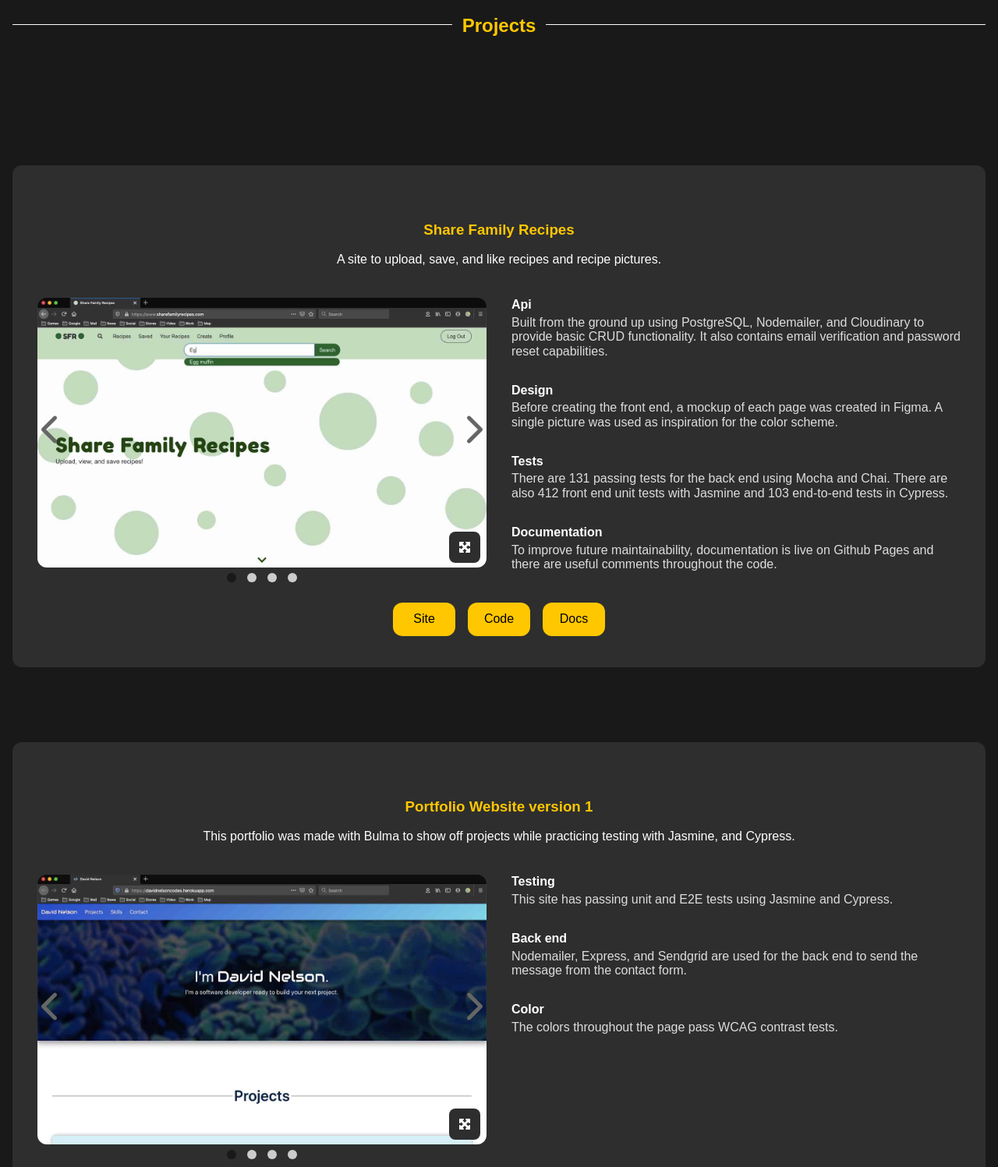
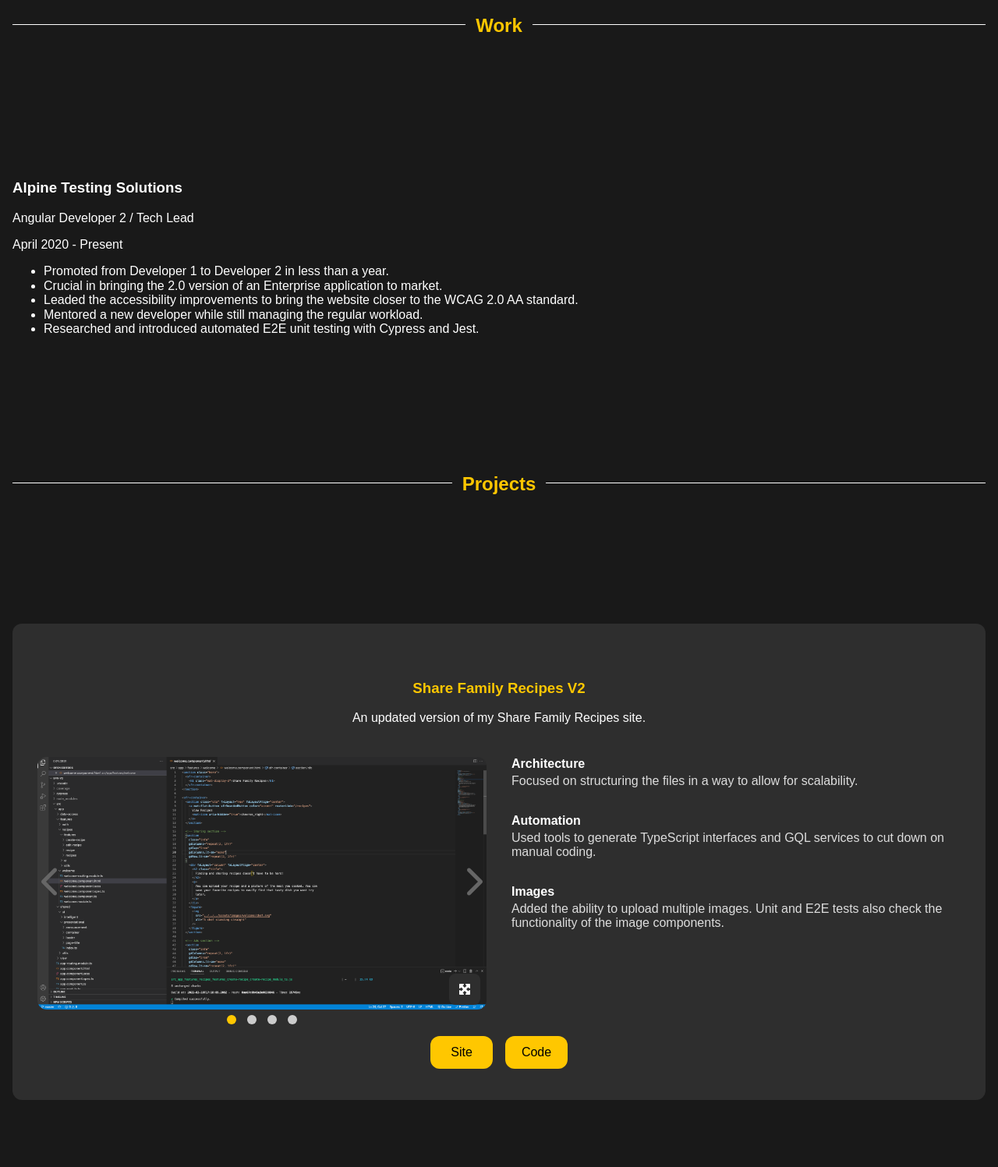
Before and after one commit to davidmarknelson/david-portfolio-2, a plain HTML site: page index.html in a window 1280 px wide. Shown: the part 886-2383 px from the top of the page at 78% size. Drawn offline with Linux system fonts and the light colour scheme; some packages are replaced by stand-ins of ours; a script that the page names is missing.

Commit message:
Add work and sfrv2.

```diff
--- a/assets/main.js
+++ b/assets/main.js
@@ -134,6 +134,23 @@ const imgData = {
     {
       src: "./images/projects/share-family-recipes/sfr-p4-compressed.jpg",
       alt: "Share family recipes unit, end-to-end, and back end tests"
+    }],
+  shareFamilyRecipes2: [
+    {
+      src: "./images/projects/sfrv2/sfrv2-p1.png",
+      alt: "Share family recipes v2 folder structure"
+    },
+    {
+      src: "./images/projects/sfrv2/sfrv2-p2.png",
+      alt: "Share family recipes v2 code duplication"
+    },
+    {
+      src: "./images/projects/sfrv2/sfrv2-p3.png",
+      alt: "Share family recipes v2 interfaces and service generation"
+    },
+    {
+      src: "./images/projects/sfrv2/sfrv2-p4.png",
+      alt: "Share family recipes v2 upload multiple images"
     }
   ]
 };
--- a/css/styles.scss
+++ b/css/styles.scss
@@ -19,6 +19,13 @@ body {
   background-color: var(--color-dark-black);
   color: var(--color-white);
   font-family: Arial, Helvetica, sans-serif;
+}
+
+// ==========================
+// Helpers
+// ==========================
+.gray {
+  color: var(--color-light-gray);
 }
 
 // ==========================
--- a/index.html
+++ b/index.html
@@ -46,9 +46,49 @@
 
   <!-- Arrow down -->
   <div class="arrow-down">
-    <a href="#projects">
+    <a href="#work">
       <i class="fas fa-chevron-down fa-lg arrow-down--accent"></i>
     </a>
+  </div>
+
+  <!-- ======================================================================= -->
+  <!-- Work -->
+  <!-- ======================================================================= -->
+  <div class="container line-break__container" id="work">
+    <h2 class="line-break">
+      <span class="line-break__text">
+        Work
+      </span>
+    </h2>
+  </div>
+
+  <div class="container">
+    <h3>
+      Alpine Testing Solutions
+    </h3>
+    <p class="gray">
+      Angular Developer 2 / Tech Lead
+    </p>
+    <p class="gray">
+      April 2020 - Present
+    </p>
+    <ul class="gray">
+      <li>
+        Promoted from Developer 1 to Developer 2 in less than a year.
+      </li>
+      <li>
+        Crucial in bringing the 2.0 version of an Enterprise application to market.
+      </li>
+      <li>
+        Leaded the accessibility improvements to bring the website closer to the WCAG 2.0 AA standard.
+      </li>
+      <li>
+        Mentored a new developer while still managing the regular workload.
+      </li>
+      <li>
+        Researched and introduced automated E2E unit testing with Cypress and Jest.
+      </li>
+    </ul>
   </div>
 
   <!-- ======================================================================= -->
@@ -63,6 +103,99 @@
   </div>
 
   <div class="container">
+    <!-- ======================================================================= -->
+    <!-- Share Family Recipes V2 -->
+    <!-- ======================================================================= -->
+    <div class="project__container">
+      <!-- Title -->
+      <div class="project__title__container">
+        <h3 class="project__title">
+          Share Family Recipes V2
+        </h3>
+        <p class="project__subtitle">
+          An updated version of my Share Family Recipes site.
+        </p>
+      </div>
+
+      <div class="grid">
+        <!-- Images -->
+        <div class="project__image">
+          <div class="glider-contain">
+            <div class="glider projectGlider">
+              <figure class="project__image__figure">
+                <img class="project__image__item" src="./images/projects/sfrv2/sfrv2-p1.png"
+                  alt="Share family recipes v2 folder structure" />
+              </figure>
+              <figure class="project__image__figure">
+                <img class="project__image__item" src="./images/projects/sfrv2/sfrv2-p2.png"
+                  alt="Share family recipes v2 code duplication" />
+              </figure>
+              <figure class="project__image__figure">
+                <img class="project__image__item" src="./images/projects/sfrv2/sfrv2-p3.png"
+                  alt="Share family recipes v2 interfaces and service generation" />
+              </figure>
+              <figure class="project__image__figure">
+                <img class="project__image__item" src="./images/projects/sfrv2/sfrv2-p4.png"
+                  alt="Share family recipes v2 upload multiple images" />
+              </figure>
+            </div>
+
+            <div class="project__expand" onclick="openModal('shareFamilyRecipes2')">
+              <i class="fas fa-expand-arrows-alt"></i>
+            </div>
+
+            <button role="button" aria-label="Previous" class="glider-prev glider-prev-0">
+              <i class="fa fa-chevron-left"></i>
+            </button>
+            <button role="button" aria-label="Next" class="glider-next glider-next-0">
+              <i class="fa fa-chevron-right"></i>
+            </button>
+            <div role="tablist" class="dots" id="dots0">
+              <button class="glider-dot" data-index="0" aria-label="Page 1"></button>
+              <button class="glider-dot" data-index="1" aria-label="Page 2"></button>
+              <button class="glider-dot" data-index="2" aria-label="Page 3"></button>
+              <button class="glider-dot" data-index="3" aria-label="Page 4"></button>
+            </div>
+          </div>
+        </div>
+
+        <!-- Project Info -->
+        <div class="project__info">
+          <h4 class="project__info__title">
+            Architecture
+          </h4>
+          <p class="project__info__subtitle">
+            Focused on structuring the files in a way to allow for scalability.
+          </p>
+
+          <h4 class="project__info__title">
+            Automation
+          </h4>
+          <p class="project__info__subtitle">
+            Used tools to generate TypeScript interfaces and GQL services to cut down on manual coding.
+          </p>
+
+          <h4 class="project__info__title">
+            Images
+          </h4>
+          <p class="project__info__subtitle">
+            Added the ability to upload multiple images. Unit and E2E tests also check the functionality of the image
+            components.
+          </p>
+        </div>
+      </div>
+
+      <!-- Project Buttons -->
+      <div class="project__buttons">
+        <a href="https://share-family-recipes.netlify.app" target="_blank" class="button button--secondary">
+          Site
+        </a>
+        <a href="https://github.com/davidmarknelson/sfr-v2" target="_blank" class="button button--secondary">
+          Code
+        </a>
+      </div>
+    </div>
+
     <!-- ======================================================================= -->
     <!-- Share Family Recipes -->
     <!-- ======================================================================= -->
@@ -104,13 +237,13 @@
               <i class="fas fa-expand-arrows-alt"></i>
             </div>
 
-            <button role="button" aria-label="Previous" class="glider-prev glider-prev-0">
+            <button role="button" aria-label="Previous" class="glider-prev glider-prev-1">
               <i class="fa fa-chevron-left"></i>
             </button>
-            <button role="button" aria-label="Next" class="glider-next glider-next-0">
+            <button role="button" aria-label="Next" class="glider-next glider-next-1">
               <i class="fa fa-chevron-right"></i>
             </button>
-            <div role="tablist" class="dots" id="dots0">
+            <div role="tablist" class="dots" id="dots1">
               <button class="glider-dot" data-index="0" aria-label="Page 1"></button>
               <button class="glider-dot" data-index="1" aria-label="Page 2"></button>
               <button class="glider-dot" data-index="2" aria-label="Page 3"></button>
@@ -216,13 +349,13 @@
               <i class="fas fa-expand-arrows-alt"></i>
             </div>
 
-            <button role="button" aria-label="Previous" class="glider-prev glider-prev-1">
+            <button role="button" aria-label="Previous" class="glider-prev glider-prev-2">
               <i class="fa fa-chevron-left"></i>
             </button>
-            <button role="button" aria-label="Next" class="glider-next glider-next-1">
+            <button role="button" aria-label="Next" class="glider-next glider-next-2">
               <i class="fa fa-chevron-right"></i>
             </button>
-            <div role="tablist" class="dots" id="dots1">
+            <div role="tablist" class="dots" id="dots2">
               <button class="glider-dot" data-index="0" aria-label="Page 1"></button>
               <button class="glider-dot" data-index="1" aria-label="Page 2"></button>
               <button class="glider-dot" data-index="2" aria-label="Page 3"></button>
@@ -311,13 +444,13 @@
               <i class="fas fa-expand-arrows-alt"></i>
             </div>
 
-            <button role="button" aria-label="Previous" class="glider-prev glider-prev-2">
+            <button role="button" aria-label="Previous" class="glider-prev glider-prev-3">
               <i class="fa fa-chevron-left"></i>
             </button>
-            <button role="button" aria-label="Next" class="glider-next glider-next-2">
+            <button role="button" aria-label="Next" class="glider-next glider-next-3">
               <i class="fa fa-chevron-right"></i>
             </button>
-            <div role="tablist" class="dots" id="dots2">
+            <div role="tablist" class="dots" id="dots3">
               <button class="glider-dot" data-index="0" aria-label="Page 1"></button>
               <button class="glider-dot" data-index="1" aria-label="Page 2"></button>
               <button class="glider-dot" data-index="2" aria-label="Page 3"></button>
@@ -416,13 +549,13 @@
               <i class="fas fa-expand-arrows-alt"></i>
             </div>
 
-            <button role="button" aria-label="Previous" class="glider-prev glider-prev-3">
+            <button role="button" aria-label="Previous" class="glider-prev glider-prev-4">
               <i class="fa fa-chevron-left"></i>
             </button>
-            <button role="button" aria-label="Next" class="glider-next glider-next-3">
+            <button role="button" aria-label="Next" class="glider-next glider-next-4">
               <i class="fa fa-chevron-right"></i>
             </button>
-            <div role="tablist" class="dots" id="dots3">
+            <div role="tablist" class="dots" id="dots4">
               <button class="glider-dot" data-index="0" aria-label="Page 1"></button>
               <button class="glider-dot" data-index="1" aria-label="Page 2"></button>
               <button class="glider-dot" data-index="2" aria-label="Page 3"></button>
@@ -520,6 +653,9 @@
           <p>
             Bulma
           </p>
+          <p>
+            GraphQL
+          </p>
         </div>
       </div>
 
@@ -532,13 +668,13 @@
             Node.js
           </p>
           <p>
+            NestJS
+          </p>
+          <p>
             Express
           </p>
           <p>
             PostgreSQL
-          </p>
-          <p>
-            Sequelize
           </p>
           <p>
             MongoDB
@@ -549,6 +685,12 @@
           <p>
             SQL Server
           </p>
+          <p>
+            Sequelize
+          </p>
+          <p>
+            TypeORM
+          </p>
         </div>
       </div>
 
@@ -557,6 +699,9 @@
           Testing
         </h3>
         <div class="skills__content">
+          <p>
+            Jest
+          </p>
           <p>
             Jasmine
           </p>
```
Also changed, not shown: css/glider.min.css, images/projects/sfrv2/sfrv2-p1.png (added), images/projects/sfrv2/sfrv2-p2.png (added), images/projects/sfrv2/sfrv2-p3.png (added), images/projects/sfrv2/sfrv2-p4.png (added).
